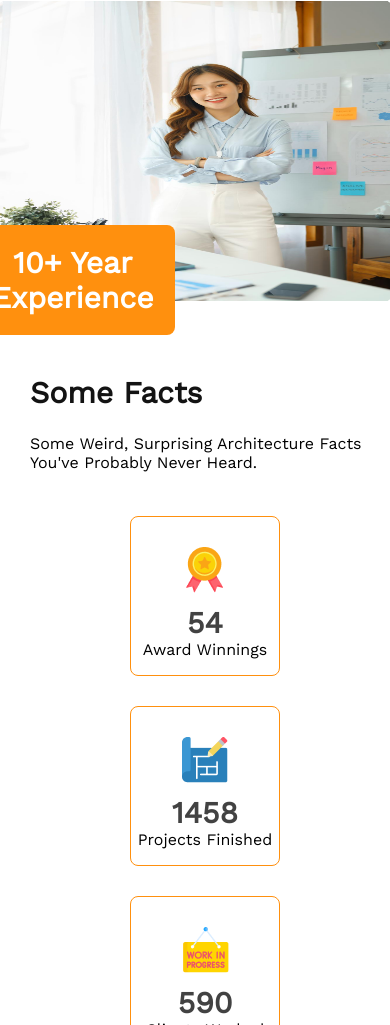
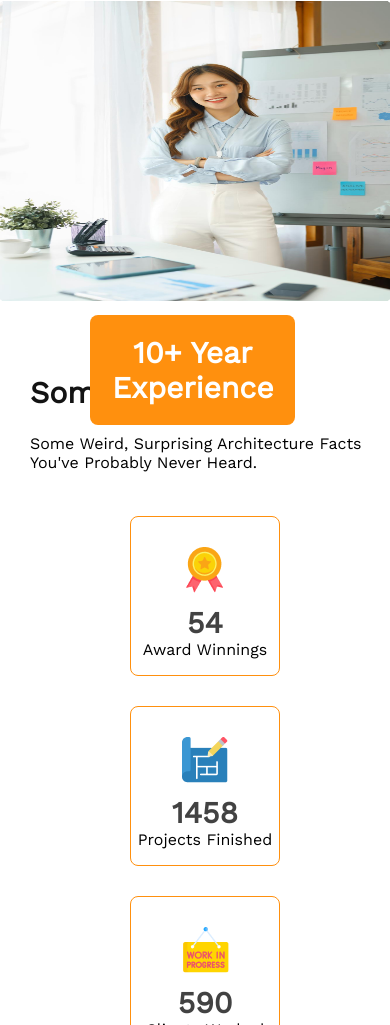
Before and after one commit to syedabir455/second-assignment, a plain HTML site: page index.html in a window 390 px wide. Shown: the part 3506-4531 px from the top of the page. Drawn offline with nearby package versions, Linux system fonts and the light colour scheme.

Commit message:
more query added

```diff
--- a/styles/style.css
+++ b/styles/style.css
@@ -61,7 +61,6 @@ nav li {
 /* nav end */
 /* banner */
 .banner {
-    /* margin: 0 205px; */
     text-align: center;
 }
 
@@ -243,7 +242,6 @@ nav li {
     display: flex;
     padding-top: 50px;
     padding-left: 150px;
-    /* padding-right: 50px; */
     padding-bottom: 70px;
     gap: 120px;
 
@@ -353,6 +351,10 @@ nav li {
         width: 390px;
         height: 300px;
     }
+    .btn-secondary{
+        margin-top: 10px;
+        margin-left: 90px;
+    }
     .facts{
         padding-left: 30px;
     }
```
Also changed, not shown: index.html (+1 -1 lines).
